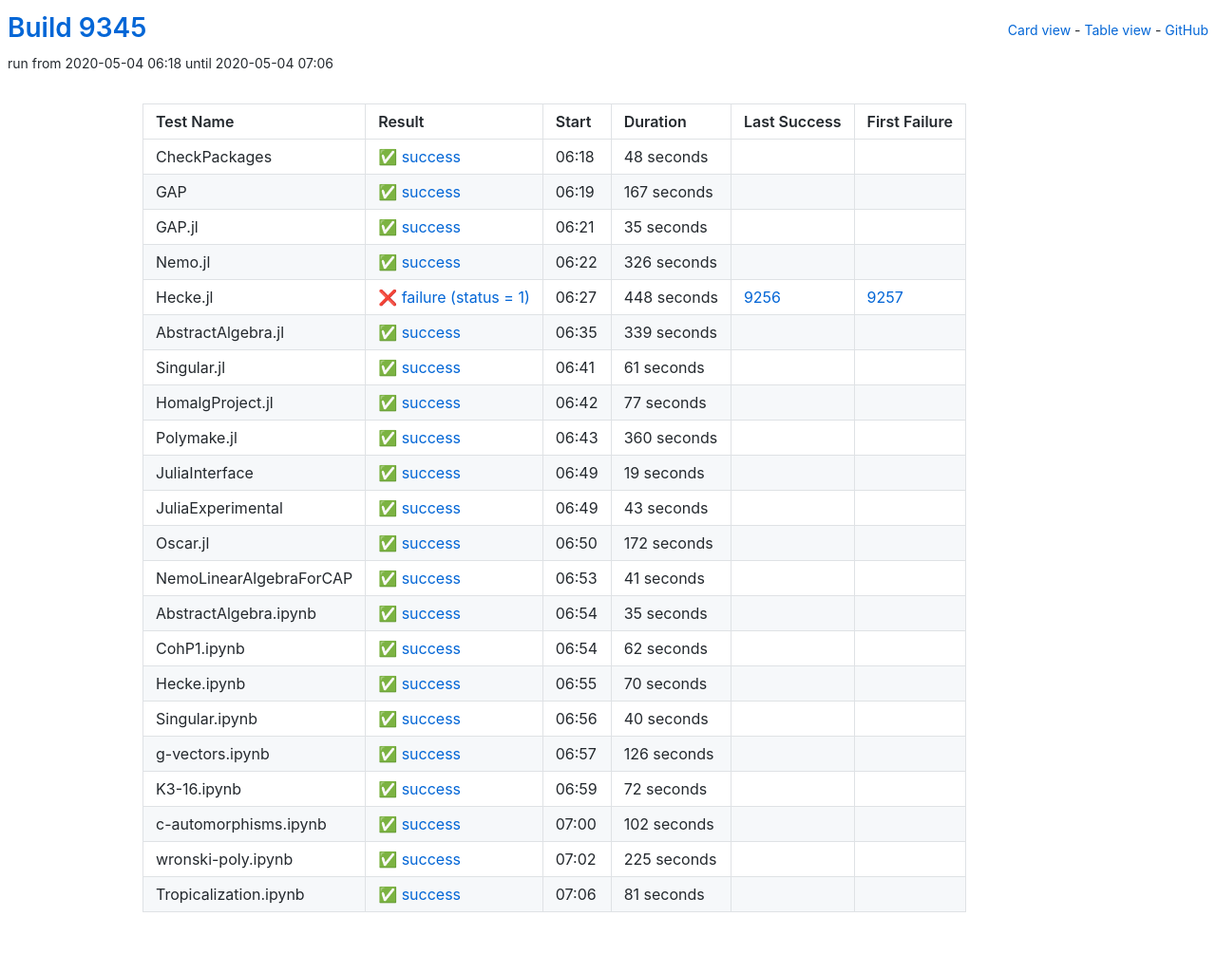
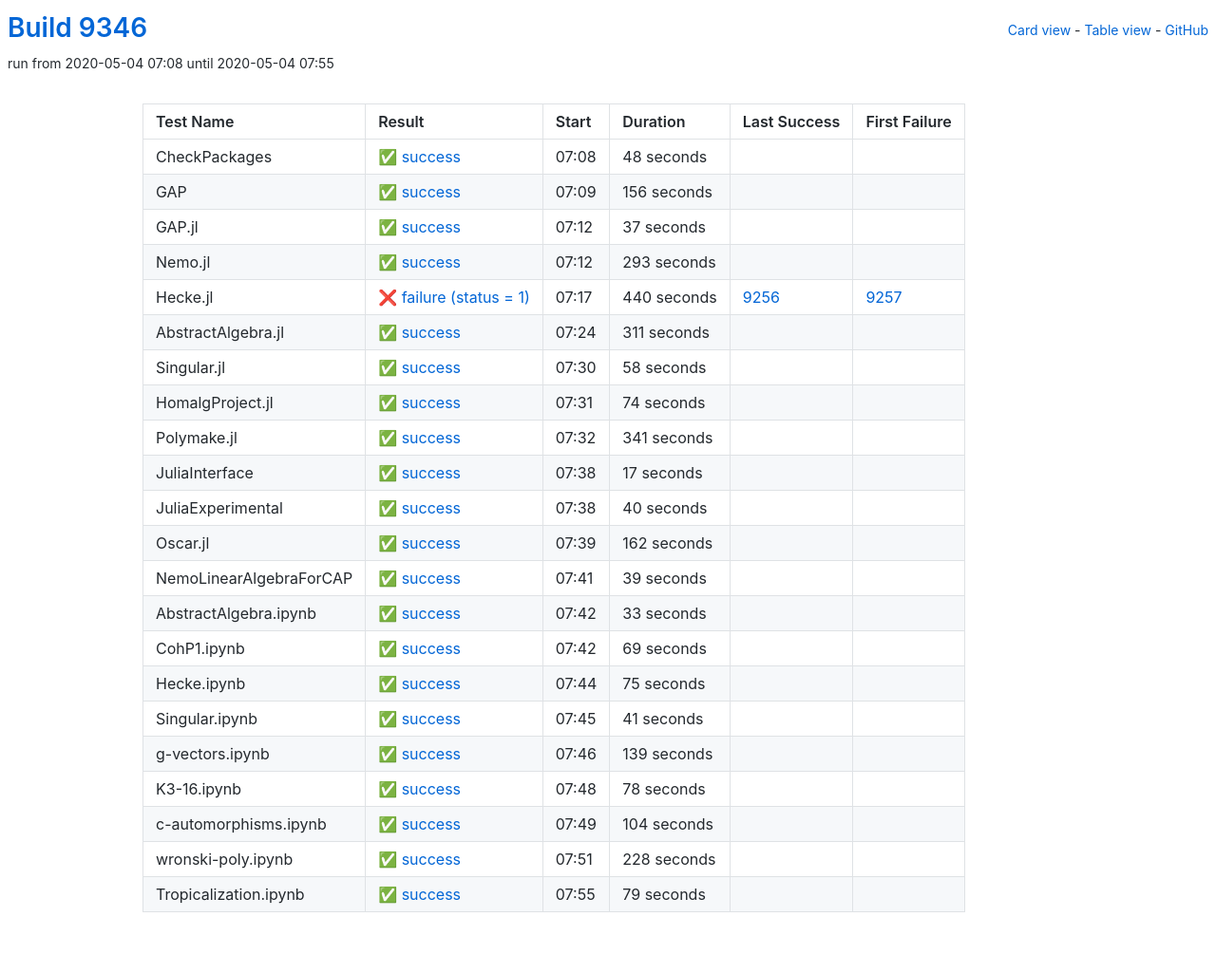
Before and after one commit to oscar-system/oscar-ci-status, a Jekyll site: the page built from table.html, in a window 1280 px wide. Shown: the whole page at 95% size. Built offline with Jekyll 4.4.1, drawn with Linux system fonts in a browser that asks for light colours.

Commit message:
Build 9346

```diff
--- a/_data/ci.yml
+++ b/_data/ci.yml
@@ -1,5 +1,5 @@
-build: 9345
-build_url: https://oscarci.mathematik.uni-kl.de/job/oscar/9345/
+build: 9346
+build_url: https://oscarci.mathematik.uni-kl.de/job/oscar/9346/
 job: oscar
 tests:
 - duration: 48
@@ -8,130 +8,174 @@
   first_failure_url: null
   last_success: false
   last_success_url: null
-  log: https://oscarci.mathematik.uni-kl.de/job/oscar/9345/artifact/logs/build-9345/CheckPackages.log
+  log: https://oscarci.mathematik.uni-kl.de/job/oscar/9346/artifact/logs/build-9346/CheckPackages.log
   name: CheckPackages
-  start: 2020-05-04 06:18
+  start: 2020-05-04 07:08
   status: success
   success: true
-- duration: 167
+- duration: 156
   exitcode: 0
   first_failure: false
   first_failure_url: null
   last_success: false
   last_success_url: null
-  log: https://oscarci.mathematik.uni-kl.de/job/oscar/9345/artifact/logs/build-9345/GAP.log
+  log: https://oscarci.mathematik.uni-kl.de/job/oscar/9346/artifact/logs/build-9346/GAP.log
   name: GAP
-  start: 2020-05-04 06:19
+  start: 2020-05-04 07:09
   status: success
   success: true
-- duration: 35
+- duration: 37
   exitcode: 0
   first_failure: false
   first_failure_url: null
   last_success: false
   last_success_url: null
-  log: https://oscarci.mathematik.uni-kl.de/job/oscar/9345/artifact/logs/build-9345/GAP.jl.log
+  log: https://oscarci.mathematik.uni-kl.de/job/oscar/9346/artifact/logs/build-9346/GAP.jl.log
   name: GAP.jl
-  start: 2020-05-04 06:21
+  start: 2020-05-04 07:12
   status: success
   success: true
-- duration: 326
+- duration: 293
   exitcode: 0
   first_failure: false
   first_failure_url: null
   last_success: false
   last_success_url: null
-  log: https://oscarci.mathematik.uni-kl.de/job/oscar/9345/artifact/logs/build-9345/Nemo.jl.log
+  log: https://oscarci.mathematik.uni-kl.de/job/oscar/9346/artifact/logs/build-9346/Nemo.jl.log
   name: Nemo.jl
-  start: 2020-05-04 06:22
+  start: 2020-05-04 07:12
   status: success
   success: true
-- duration: 448
+- duration: 440
   exitcode: 1
   first_failure: 9257
   first_failure_url: https://oscarci.mathematik.uni-kl.de/job/oscar/9257/
   last_success: 9256
   last_success_url: https://oscarci.mathematik.uni-kl.de/job/oscar/9256/
-  log: https://oscarci.mathematik.uni-kl.de/job/oscar/9345/artifact/logs/build-9345/Hecke.jl.log
+  log: https://oscarci.mathematik.uni-kl.de/job/oscar/9346/artifact/logs/build-9346/Hecke.jl.log
   name: Hecke.jl
-  start: 2020-05-04 06:27
+  start: 2020-05-04 07:17
   status: failure
   success: false
-- duration: 339
+- duration: 311
   exitcode: 0
   first_failure: false
   first_failure_url: null
   last_success: false
   last_success_url: null
-  log: https://oscarci.mathematik.uni-kl.de/job/oscar/9345/artifact/logs/build-9345/AbstractAlgebra.jl.log
+  log: https://oscarci.mathematik.uni-kl.de/job/oscar/9346/artifact/logs/build-9346/AbstractAlgebra.jl.log
   name: AbstractAlgebra.jl
-  start: 2020-05-04 06:35
+  start: 2020-05-04 07:24
   status: success
   success: true
-- duration: 61
+- duration: 58
   exitcode: 0
   first_failure: false
   first_failure_url: null
   last_success: false
   last_success_url: null
-  log: https://oscarci.mathematik.uni-kl.de/job/oscar/9345/artifact/logs/build-9345/Singular.jl.log
+  log: https://oscarci.mathematik.uni-kl.de/job/oscar/9346/artifact/logs/build-9346/Singular.jl.log
   name: Singular.jl
-  start: 2020-05-04 06:41
+  start: 2020-05-04 07:30
   status: success
   success: true
-- duration: 77
+- duration: 74
   exitcode: 0
   first_failure: false
   first_failure_url: null
   last_success: false
   last_success_url: null
-  log: https://oscarci.mathematik.uni-kl.de/job/oscar/9345/artifact/logs/build-9345/HomalgProject.jl.log
+  log: https://oscarci.mathematik.uni-kl.de/job/oscar/9346/artifact/logs/build-9346/HomalgProject.jl.log
   name: HomalgProject.jl
-  start: 2020-05-04 06:42
+  start: 2020-05-04 07:31
   status: success
   success: true
-- duration: 360
+- duration: 341
   exitcode: 0
   first_failure: false
   first_failure_url: null
   last_success: false
   last_success_url: null
-  log: https://oscarci.mathematik.uni-kl.de/job/oscar/9345/artifact/logs/build-9345/Polymake.jl.log
+  log: https://oscarci.mathematik.uni-kl.de/job/oscar/9346/artifact/logs/build-9346/Polymake.jl.log
   name: Polymake.jl
-  start: 2020-05-04 06:43
+  start: 2020-05-04 07:32
   status: success
   success: true
-- duration: 19
+- duration: 17
   exitcode: 0
   first_failure: false
   first_failure_url: null
   last_success: false
   last_success_url: null
-  log: https://oscarci.mathematik.uni-kl.de/job/oscar/9345/artifact/logs/build-9345/JuliaInterface.log
+  log: https://oscarci.mathematik.uni-kl.de/job/oscar/9346/artifact/logs/build-9346/JuliaInterface.log
   name: JuliaInterface
-  start: 2020-05-04 06:49
+  start: 2020-05-04 07:38
   status: success
   success: true
-- duration: 43
+- duration: 40
   exitcode: 0
   first_failure: false
   first_failure_url: null
   last_success: false
   last_success_url: null
-  log: https://oscarci.mathematik.uni-kl.de/job/oscar/9345/artifact/logs/build-9345/JuliaExperimental.log
+  log: https://oscarci.mathematik.uni-kl.de/job/oscar/9346/artifact/logs/build-9346/JuliaExperimental.log
   name: JuliaExperimental
-  start: 2020-05-04 06:49
+  start: 2020-05-04 07:38
   status: success
   success: true
-- duration: 172
+- duration: 162
   exitcode: 0
   first_failure: false
   first_failure_url: null
   last_success: false
   last_success_url: null
-  log: https://oscarci.mathematik.uni-kl.de/job/oscar/9345/artifact/logs/build-9345/Oscar.jl.log
+  log: https://oscarci.mathematik.uni-kl.de/job/oscar/9346/artifact/logs/build-9346/Oscar.jl.log
   name: Oscar.jl
-  start: 2020-05-04 06:50
+  start: 2020-05-04 07:39
+  status: success
+  success: true
+- duration: 39
+  exitcode: 0
+  first_failure: false
+  first_failure_url: null
+  last_success: false
+  last_success_url: null
+  log: https://oscarci.mathematik.uni-kl.de/job/oscar/9346/artifact/logs/build-9346/NemoLinearAlgebraForCAP.log
+  name: NemoLinearAlgebraForCAP
+  start: 2020-05-04 07:41
+  status: success
+  success: true
+- duration: 33
+  exitcode: 0
+  first_failure: false
+  first_failure_url: null
+  last_success: false
+  last_success_url: null
+  log: https://oscarci.mathematik.uni-kl.de/job/oscar/9346/artifact/logs/build-9346/AbstractAlgebra.ipynb.log
+  name: AbstractAlgebra.ipynb
+  start: 2020-05-04 07:42
+  status: success
+  success: true
+- duration: 69
+  exitcode: 0
+  first_failure: false
+  first_failure_url: null
+  last_success: false
+  last_success_url: null
+  log: https://oscarci.mathematik.uni-kl.de/job/oscar/9346/artifact/logs/build-9346/CohP1.ipynb.log
+  name: CohP1.ipynb
+  start: 2020-05-04 07:42
+  status: success
+  success: true
+- duration: 75
+  exitcode: 0
+  first_failure: false
+  first_failure_url: null
+  last_success: false
+  last_success_url: null
+  log: https://oscarci.mathematik.uni-kl.de/job/oscar/9346/artifact/logs/build-9346/Hecke.ipynb.log
+  name: Hecke.ipynb
+  start: 2020-05-04 07:44
   status: success
   success: true
 - duration: 41
@@ -140,107 +184,63 @@
   first_failure_url: null
   last_success: false
   last_success_url: null
-  log: https://oscarci.mathematik.uni-kl.de/job/oscar/9345/artifact/logs/build-9345/NemoLinearAlgebraForCAP.log
-  name: NemoLinearAlgebraForCAP
-  start: 2020-05-04 06:53
+  log: https://oscarci.mathematik.uni-kl.de/job/oscar/9346/artifact/logs/build-9346/Singular.ipynb.log
+  name: Singular.ipynb
+  start: 2020-05-04 07:45
   status: success
   success: true
-- duration: 35
+- duration: 139
   exitcode: 0
   first_failure: false
   first_failure_url: null
   last_success: false
   last_success_url: null
-  log: https://oscarci.mathematik.uni-kl.de/job/oscar/9345/artifact/logs/build-9345/AbstractAlgebra.ipynb.log
-  name: AbstractAlgebra.ipynb
-  start: 2020-05-04 06:54
+  log: https://oscarci.mathematik.uni-kl.de/job/oscar/9346/artifact/logs/build-9346/g-vectors.ipynb.log
+  name: g-vectors.ipynb
+  start: 2020-05-04 07:46
   status: success
   success: true
-- duration: 62
+- duration: 78
   exitcode: 0
   first_failure: false
   first_failure_url: null
   last_success: false
   last_success_url: null
-  log: https://oscarci.mathematik.uni-kl.de/job/oscar/9345/artifact/logs/build-9345/CohP1.ipynb.log
-  name: CohP1.ipynb
-  start: 2020-05-04 06:54
+  log: https://oscarci.mathematik.uni-kl.de/job/oscar/9346/artifact/logs/build-9346/K3-16.ipynb.log
+  name: K3-16.ipynb
+  start: 2020-05-04 07:48
   status: success
   success: true
-- duration: 70
+- duration: 104
   exitcode: 0
   first_failure: false
   first_failure_url: null
   last_success: false
   last_success_url: null
-  log: https://oscarci.mathematik.uni-kl.de/job/oscar/9345/artifact/logs/build-9345/Hecke.ipynb.log
-  name: Hecke.ipynb
-  start: 2020-05-04 06:55
+  log: https://oscarci.mathematik.uni-kl.de/job/oscar/9346/artifact/logs/build-9346/c-automorphisms.ipynb.log
+  name: c-automorphisms.ipynb
+  start: 2020-05-04 07:49
   status: success
   success: true
-- duration: 40
+- duration: 228
   exitcode: 0
   first_failure: false
   first_failure_url: null
   last_success: false
   last_success_url: null
-  log: https://oscarci.mathematik.uni-kl.de/job/oscar/9345/artifact/logs/build-9345/Singular.ipynb.log
-  name: Singular.ipynb
-  start: 2020-05-04 06:56
+  log: https://oscarci.mathematik.uni-kl.de/job/oscar/9346/artifact/logs/build-9346/wronski-poly.ipynb.log
+  name: wronski-poly.ipynb
+  start: 2020-05-04 07:51
   status: success
   success: true
-- duration: 126
+- duration: 79
   exitcode: 0
   first_failure: false
   first_failure_url: null
   last_success: false
   last_success_url: null
-  log: https://oscarci.mathematik.uni-kl.de/job/oscar/9345/artifact/logs/build-9345/g-vectors.ipynb.log
-  name: g-vectors.ipynb
-  start: 2020-05-04 06:57
+  log: https://oscarci.mathematik.uni-kl.de/job/oscar/9346/artifact/logs/build-9346/Tropicalization.ipynb.log
+  name: Tropicalization.ipynb
+  start: 2020-05-04 07:55
   status: success
   success: true
-- duration: 72
-  exitcode: 0
-  first_failure: false
-  first_failure_url: null
-  last_success: false
-  last_success_url: null
-  log: https://oscarci.mathematik.uni-kl.de/job/oscar/9345/artifact/logs/build-9345/K3-16.ipynb.log
-  name: K3-16.ipynb
-  start: 2020-05-04 06:59
-  status: success
-  success: true
-- duration: 102
-  exitcode: 0
-  first_failure: false
-  first_failure_url: null
-  last_success: false
-  last_success_url: null
-  log: https://oscarci.mathematik.uni-kl.de/job/oscar/9345/artifact/logs/build-9345/c-automorphisms.ipynb.log
-  name: c-automorphisms.ipynb
-  start: 2020-05-04 07:00
-  status: success
-  success: true
-- duration: 225
-  exitcode: 0
-  first_failure: false
-  first_failure_url: null
-  last_success: false
-  last_success_url: null
-  log: https://oscarci.mathematik.uni-kl.de/job/oscar/9345/artifact/logs/build-9345/wronski-poly.ipynb.log
-  name: wronski-poly.ipynb
-  start: 2020-05-04 07:02
-  status: success
-  success: true
-- duration: 81
-  exitcode: 0
-  first_failure: false
-  first_failure_url: null
-  last_success: false
-  last_success_url: null
-  log: https://oscarci.mathematik.uni-kl.de/job/oscar/9345/artifact/logs/build-9345/Tropicalization.ipynb.log
-  name: Tropicalization.ipynb
-  start: 2020-05-04 07:06
-  status: success
-  success: true
```
Also changed, not shown: README.md.
